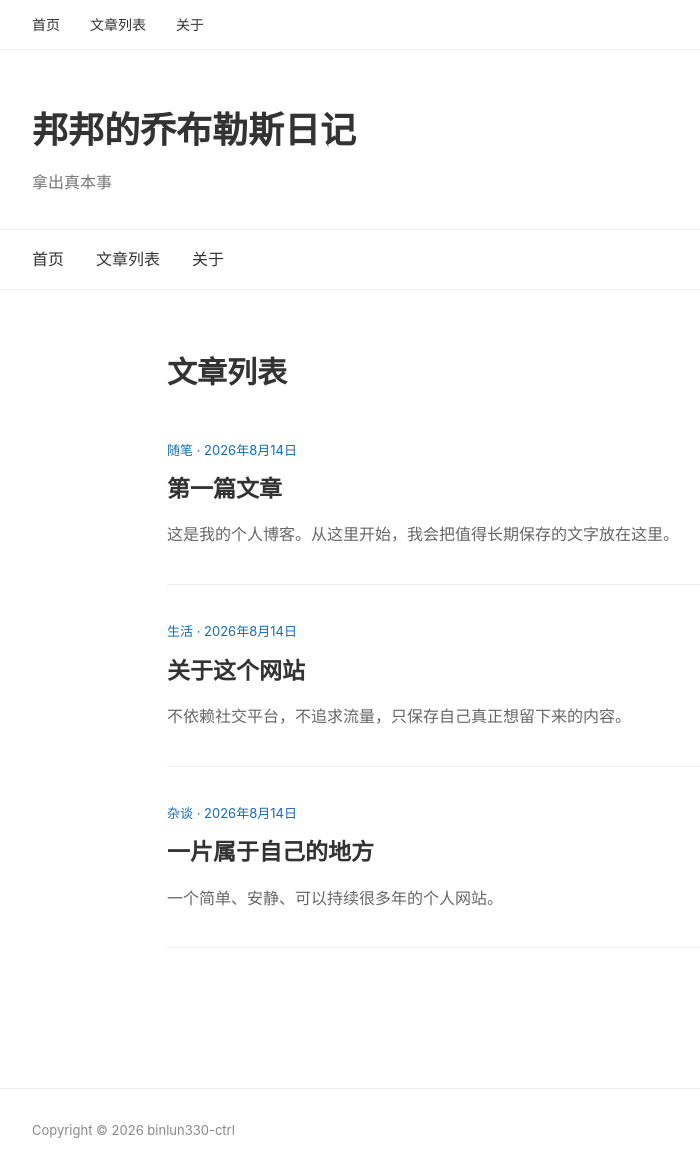
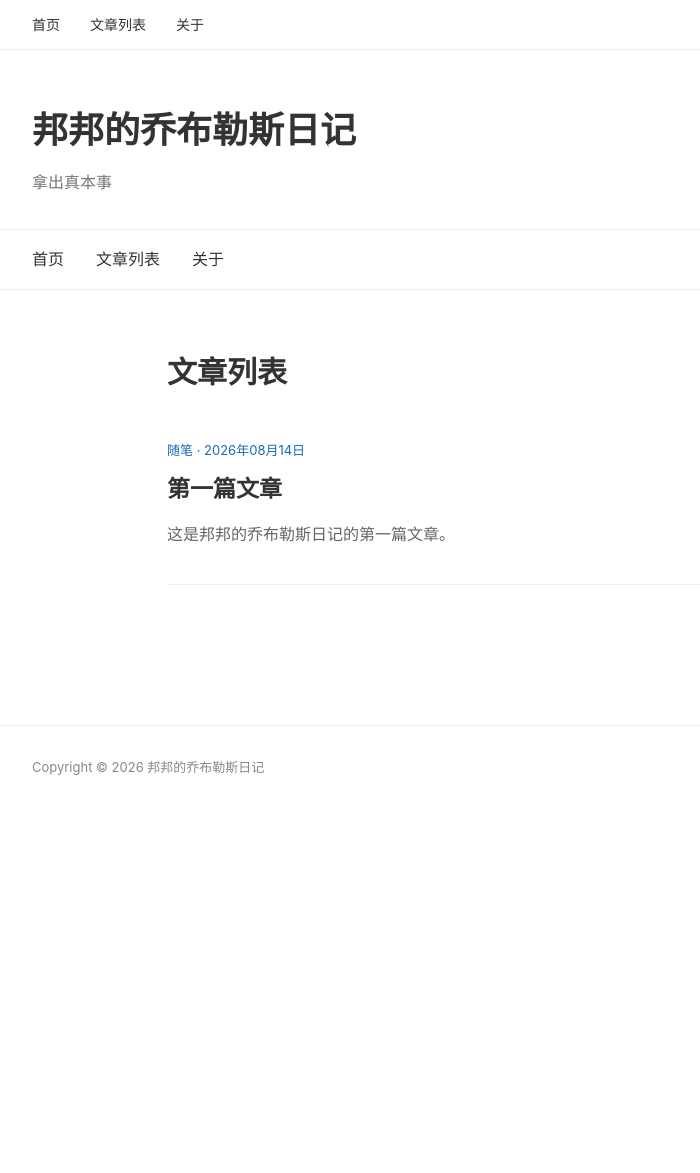
Before and after one commit to binlun330-ctrl/binlun330-ctrl.github.io, a Jekyll site: the page built from articles.html, in a window 1280 px wide. Shown: the whole page, without its empty margins (48-748 px from the left). Built offline with Jekyll 4.4.1, drawn with Linux system fonts in a browser that asks for light colours; after the commit the page ends 900 px from its top, so only the background shows below that.

Commit message:
Update articles.html

```diff
--- a/articles.html
+++ b/articles.html
@@ -1,9 +1,12 @@
+---
+---
+
 <!DOCTYPE html>
 <html lang="zh-CN">
 <head>
   <meta charset="UTF-8">
   <meta name="viewport" content="width=device-width, initial-scale=1.0">
-  <title>文章列表 - 邦邦的乔布勒斯日记</title>
+  <title>文章列表 - {{ site.title }}</title>
 
   <style>
     * { box-sizing: border-box; }
@@ -38,7 +41,9 @@
       padding: 12px 0;
     }
 
-    .topbar a:hover {
+    .topbar a:hover,
+    .main-nav a:hover,
+    article h2 a:hover {
       color: #146bb7;
     }
 
@@ -57,19 +62,15 @@
       color: #777;
     }
 
-    nav.main-nav {
+    .main-nav {
       border-top: 1px solid #eee;
       border-bottom: 1px solid #eee;
     }
 
-    nav.main-nav .container {
+    .main-nav .container {
       display: flex;
       gap: 32px;
       padding: 15px 0;
-    }
-
-    nav.main-nav a:hover {
-      color: #146bb7;
     }
 
     main {
@@ -83,7 +84,7 @@
     }
 
     article {
-      padding: 0 0 35px;
+      padding-bottom: 35px;
       margin-bottom: 35px;
       border-bottom: 1px solid #eee;
     }
@@ -124,24 +125,24 @@
 
   <div class="topbar">
     <div class="container">
-      <a href="index.html">首页</a>
-      <a href="articles.html">文章列表</a>
-      <a href="about.html">关于</a>
+      <a href="/">首页</a>
+      <a href="/articles.html">文章列表</a>
+      <a href="/about.html">关于</a>
     </div>
   </div>
 
   <header>
     <div class="container">
-      <h1 class="site-title">邦邦的乔布勒斯日记</h1>
-      <div class="site-description">拿出真本事</div>
+      <h1 class="site-title">{{ site.title }}</h1>
+      <div class="site-description">{{ site.description }}</div>
     </div>
   </header>
 
   <nav class="main-nav">
     <div class="container">
-      <a href="index.html">首页</a>
-      <a href="articles.html">文章列表</a>
-      <a href="about.html">关于</a>
+      <a href="/">首页</a>
+      <a href="/articles.html">文章列表</a>
+      <a href="/about.html">关于</a>
     </div>
   </nav>
 
@@ -149,29 +150,37 @@
 
     <h1 class="page-title">文章列表</h1>
 
+    {% for post in site.posts %}
+
     <article>
-      <div class="meta">随笔 · 2026年8月14日</div>
-      <h2><a href="#">第一篇文章</a></h2>
-      <p>这是我的个人博客。从这里开始，我会把值得长期保存的文字放在这里。</p>
+
+      <div class="meta">
+        {% if post.category %}
+          {{ post.category }} ·
+        {% endif %}
+
+        {{ post.date | date: "%Y年%m月%d日" }}
+      </div>
+
+      <h2>
+        <a href="{{ post.url }}">
+          {{ post.title }}
+        </a>
+      </h2>
+
+      <p>
+        {{ post.excerpt | strip_html | truncate: 150 }}
+      </p>
+
     </article>
 
-    <article>
-      <div class="meta">生活 · 2026年8月14日</div>
-      <h2><a href="#">关于这个网站</a></h2>
-      <p>不依赖社交平台，不追求流量，只保存自己真正想留下来的内容。</p>
-    </article>
-
-    <article>
-      <div class="meta">杂谈 · 2026年8月14日</div>
-      <h2><a href="#">一片属于自己的地方</a></h2>
-      <p>一个简单、安静、可以持续很多年的个人网站。</p>
-    </article>
+    {% endfor %}
 
   </main>
 
   <footer>
     <div class="container">
-      Copyright © 2026 binlun330-ctrl
+      Copyright © 2026 {{ site.title }}
     </div>
   </footer>
 
```
